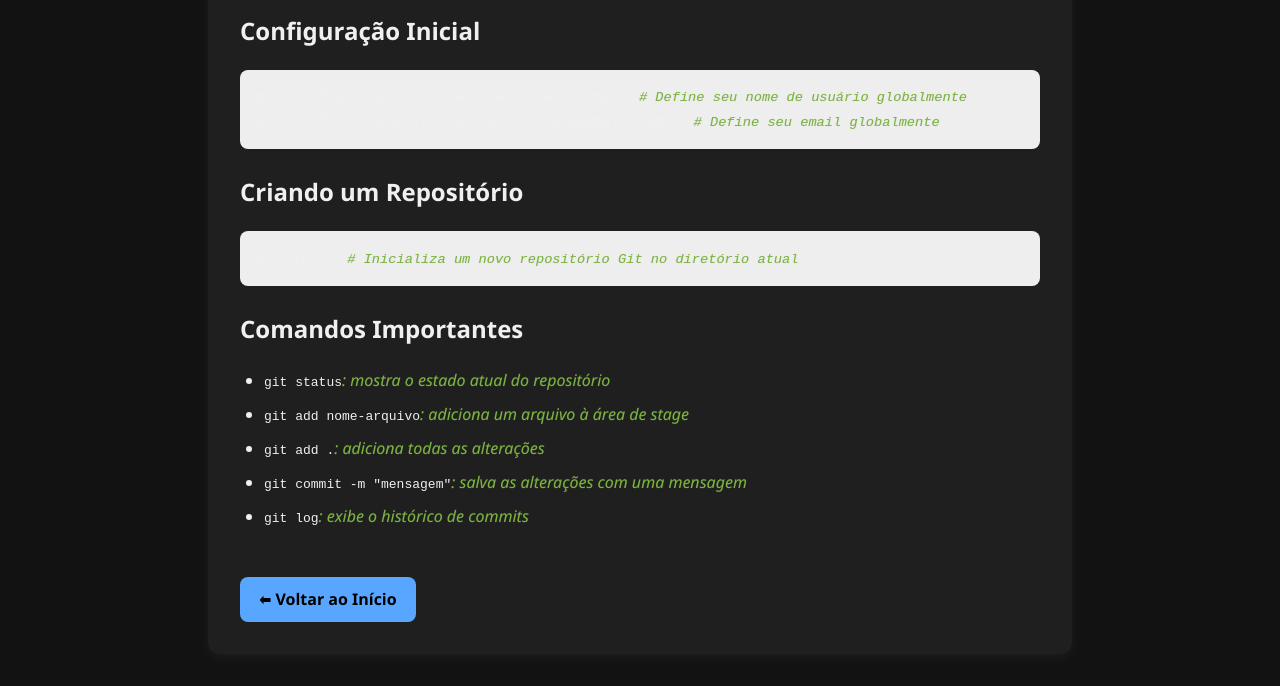
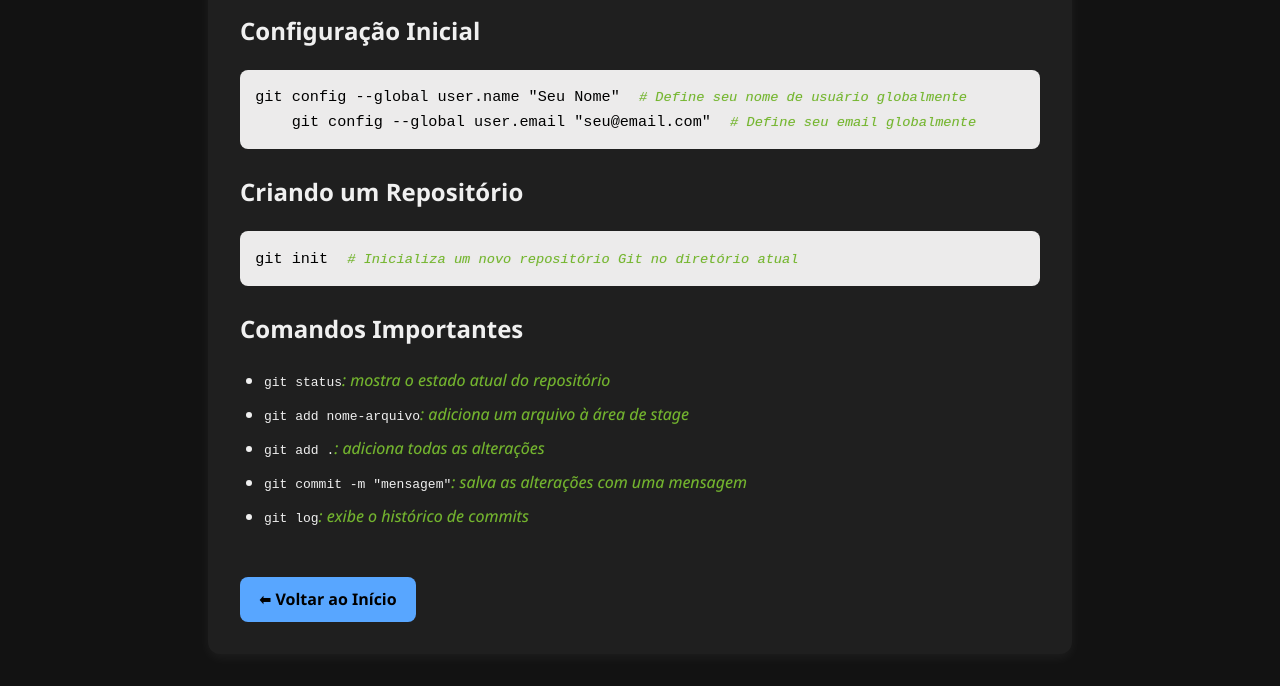
Before and after one commit to Ramon-M-S/Resumos-Git-e-Github, a plain HTML site: page resumos/aula02.html in a window 1280 px wide. Both pictures are taken after a click on the button "Alternar modo escuro/claro". Shown: the part 154-840 px from the top of the page. Drawn offline with Linux system fonts and the light colour scheme.

Commit message:
define cor do texto nos blocos <code> para melhor visualização

```diff
--- a/resumos/resumo.css
+++ b/resumos/resumo.css
@@ -104,7 +104,7 @@ body:not(.dark-mode) .comentario {
 }
 
 body.dark-mode .comentario {
-    color: #7cb342;
+    color: #74b62e;
     font-style: italic;
     text-shadow: 0 0 1px rgba(124, 179, 66, 0.3);
 }
@@ -113,7 +113,7 @@ pre {
     white-space: pre-wrap; /* Permite quebra de linha dentro de <pre> */
     word-break: break-word; /* Quebra palavras longas */
     overflow-x: auto; /* Scroll horizontal se necessário */
-    background-color: #eee;
+    background-color: #ecebeb;
     padding: 1em;
     border-radius: 8px;
     font-size: 0.95rem;
@@ -133,3 +133,12 @@ pre code .comentario {
         margin-left: 10px;
     }
 }
+
+/* Para <code> dentro de <pre> */
+body:not(.dark-mode) pre code {
+    color: #000;
+}
+
+body.dark-mode pre code {
+    color: #000000;
+}
```
Also changed, not shown: resumos/aula02.html (+1 -1 lines).
